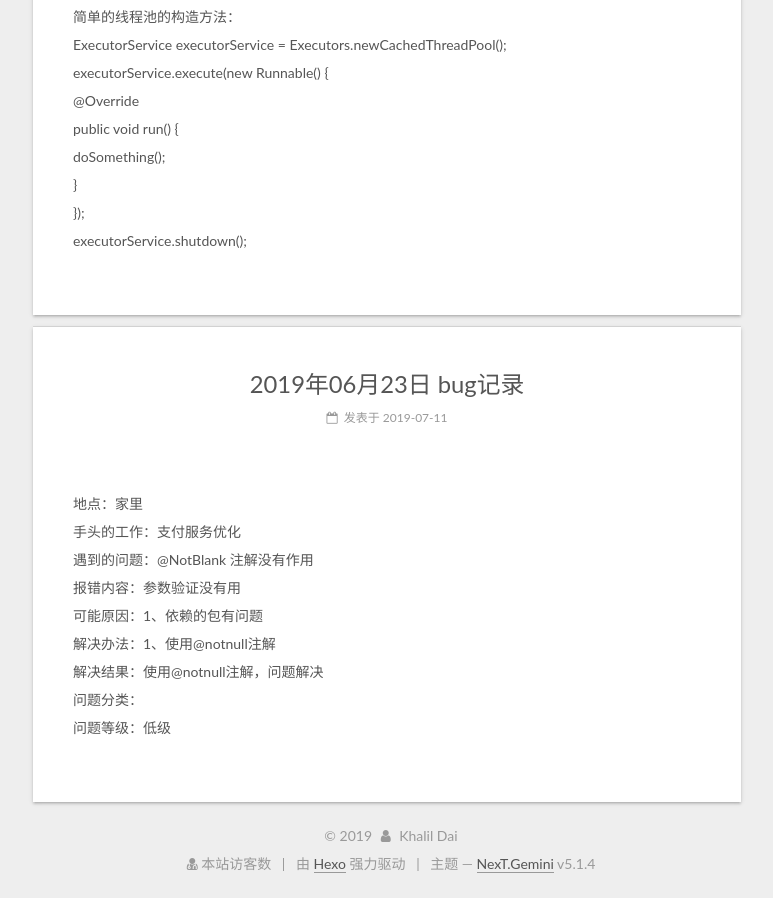
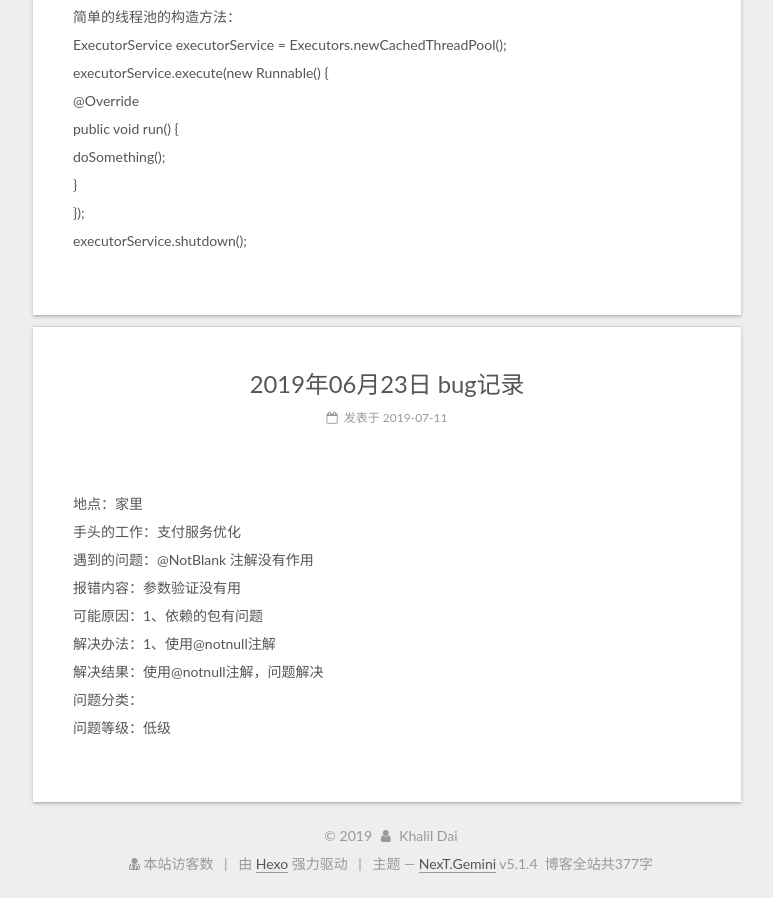
Before and after one commit to khalildai/khalildai.github.io, a plain HTML site: page index.html in a window 1280 px wide. Shown: the part 1136-2034 px from the top of the page, without its empty margins (379-1152 px from the left). Drawn offline with Linux system fonts and the light colour scheme; some packages are replaced by stand-ins of ours; a script that the page names is missing.

Commit message:
Site updated: 2019-07-12 11:17:45

```diff
--- a/index.html
+++ b/index.html
@@ -820,6 +820,11 @@
 
 
 
+<div class="theme-info">
+  <div class="powered-by"></div>
+  <span class="post-count">博客全站共377字</span>
+</div>
+
 
 
 
```
Also changed, not shown: 2019/07/11/2018年12月10日-bug记录/index.html (+5 -0 lines), 2019/07/11/2018年12月16日-学习笔记/index.html (+5 -0 lines), 2019/07/11/2019年02月21日-bug记录/index.html (+5 -0 lines), 2019/07/11/2019年06月23日-bug记录/index.html (+5 -0 lines), archives/2019/07/index.html (+5 -0 lines), archives/2019/index.html (+5 -0 lines), archives/index.html (+5 -0 lines).
